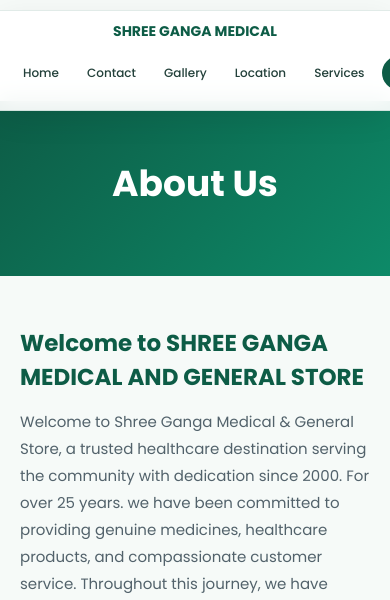
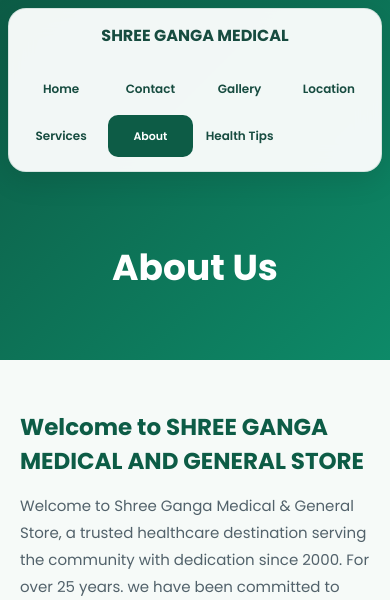
Before and after one commit to riteshml0211-cpu/shree-ganga-medical, a Flask app: page /about in a window 390 px wide. Shown: the top 600 px of the page. Run offline with Flask 3, Linux system fonts and the light colour scheme.

Commit message:
Improve mobile navigation

```diff
--- a/static/css/style.css
+++ b/static/css/style.css
@@ -1818,3 +1818,196 @@ td {
     top: 10px !important;
     z-index: 99999 !important;
 }
+
+
+/* =========================================
+   FINAL RESPONSIVE FIXED NAVBAR
+========================================= */
+
+/* ---------- DESKTOP / LAPTOP ---------- */
+
+.navbar {
+    position: fixed !important;
+    top: 15px !important;
+    left: 50% !important;
+    transform: translateX(-50%) !important;
+
+    width: 92% !important;
+    max-width: 1400px !important;
+    min-height: 72px !important;
+
+    margin: 0 !important;
+    padding: 10px 22px !important;
+
+    display: flex !important;
+    align-items: center !important;
+    justify-content: space-between !important;
+    gap: 20px !important;
+
+    background: rgba(255, 255, 255, 0.95) !important;
+
+    backdrop-filter: blur(12px);
+    -webkit-backdrop-filter: blur(12px);
+
+    border: 1px solid rgba(13, 92, 70, 0.12) !important;
+    border-radius: 20px !important;
+
+    box-shadow: 0 8px 30px rgba(0, 0, 0, 0.10) !important;
+
+    box-sizing: border-box !important;
+    z-index: 99999 !important;
+}
+
+
+/* Desktop menu */
+
+.navbar ul {
+    display: flex !important;
+    align-items: center !important;
+    justify-content: flex-end !important;
+    gap: 8px !important;
+
+    margin: 0 !important;
+    padding: 0 !important;
+
+    list-style: none !important;
+}
+
+
+.navbar ul li {
+    margin: 0 !important;
+    padding: 0 !important;
+}
+
+
+.navbar ul li a {
+    display: block !important;
+
+    padding: 12px 16px !important;
+
+    color: #174c40 !important;
+    font-size: 16px !important;
+    font-weight: 600 !important;
+
+    text-decoration: none !important;
+    white-space: nowrap !important;
+
+    border-radius: 14px !important;
+
+    transition: 0.3s ease !important;
+}
+
+
+.navbar ul li a:hover,
+.navbar ul li a.active {
+    background: #0d5c46 !important;
+    color: white !important;
+}
+
+
+/* ---------- MOBILE ---------- */
+
+@media (max-width: 768px) {
+
+    .navbar {
+        top: 8px !important;
+
+        width: calc(100% - 16px) !important;
+        min-height: auto !important;
+
+        padding: 14px 10px !important;
+
+        flex-direction: column !important;
+        align-items: center !important;
+        gap: 10px !important;
+
+        border-radius: 18px !important;
+    }
+
+
+    /* Logo */
+
+    .navbar .logo {
+        width: 100% !important;
+
+        display: flex !important;
+        align-items: center !important;
+        justify-content: center !important;
+        gap: 10px !important;
+
+        margin: 0 !important;
+
+        font-size: 16px !important;
+        font-weight: 700 !important;
+        color: #174c40 !important;
+    }
+
+
+    .navbar .logo-img {
+        width: 48px !important;
+        height: 48px !important;
+        object-fit: contain !important;
+    }
+
+
+    /* Menu - 4 columns */
+
+    .navbar ul {
+        width: 100% !important;
+
+        display: grid !important;
+
+        grid-template-columns: repeat(4, 1fr) !important;
+
+        gap: 5px !important;
+
+        margin: 0 !important;
+        padding: 0 !important;
+
+        list-style: none !important;
+    }
+
+
+    .navbar ul li {
+        width: 100% !important;
+        margin: 0 !important;
+    }
+
+
+    .navbar ul li a {
+        width: 100% !important;
+        min-height: 42px !important;
+
+        display: flex !important;
+        align-items: center !important;
+        justify-content: center !important;
+
+        padding: 5px 2px !important;
+
+        font-size: 12px !important;
+        font-weight: 600 !important;
+
+        white-space: nowrap !important;
+
+        border-radius: 10px !important;
+
+        box-sizing: border-box !important;
+    }
+
+
+    /* Health Tips ko thoda chhota */
+    .navbar ul li:nth-child(6) a {
+        font-size: 11px !important;
+    }
+
+
+    /* Page content navbar ke niche se start hoga */
+
+    .hero {
+        padding-top: 240px !important;
+    }
+
+    .page-banner {
+        padding-top: 240px !important;
+    }
+}
```
